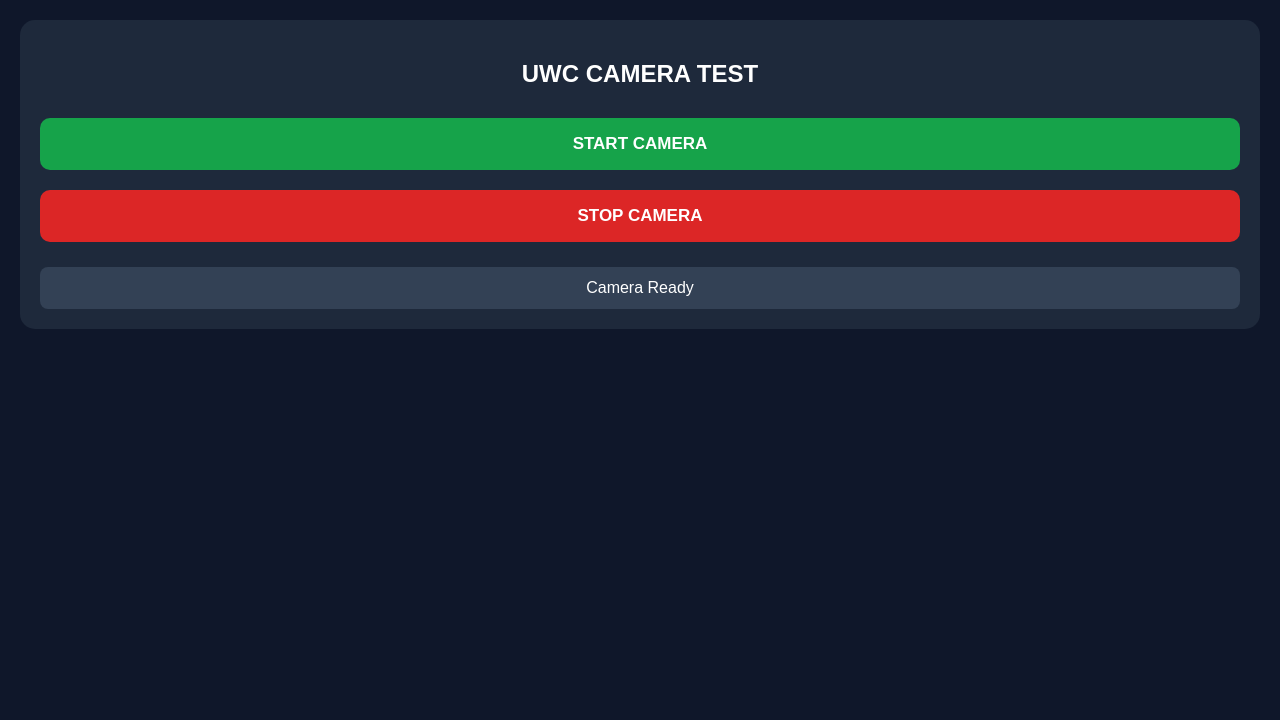
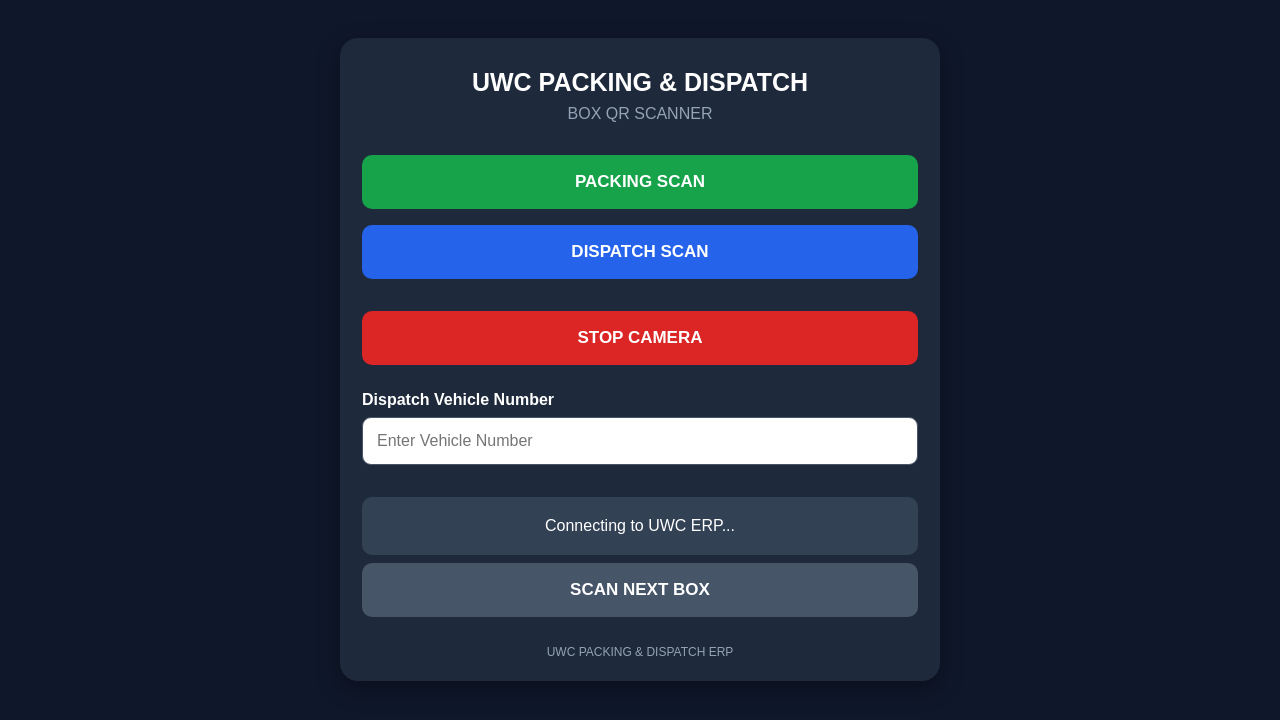
Before and after one commit to gauravgggoswami6-hub/uwc-scanner, a plain HTML site: page index.html in a window 1280 px wide. Drawn offline with Linux system fonts and the light colour scheme.

Commit message:
Update index.html

```diff
--- a/index.html
+++ b/index.html
@@ -2,92 +2,311 @@
 <!DOCTYPE html>
 <html>
 <head>
+  <meta charset="UTF-8">
   <meta name="viewport" content="width=device-width, initial-scale=1">
-  <title>UWC Scanner Test</title>
+  <title>UWC Packing & Dispatch Scanner</title>
   <script src="https://unpkg.com/html5-qrcode"></script>
+
   <style>
+    * { box-sizing: border-box; }
+
     body {
       margin: 0;
-      padding: 20px;
+      padding: 18px;
       background: #0f172a;
       color: white;
-      font-family: Arial;
+      font-family: Arial, sans-serif;
+    }
+
+    .container {
+      max-width: 600px;
+      margin: 20px auto;
+      background: #1e293b;
+      padding: 22px;
+      border-radius: 18px;
+      box-shadow: 0 8px 25px #0005;
+    }
+
+    h1 {
       text-align: center;
+      font-size: 25px;
+      margin: 8px 0;
     }
-    .card {
-      background: #1e293b;
-      padding: 20px;
-      border-radius: 15px;
+
+    .subtitle {
+      text-align: center;
+      color: #94a3b8;
+      margin-bottom: 24px;
     }
+
     button {
       width: 100%;
-      padding: 16px;
-      margin: 10px 0;
+      padding: 17px;
+      margin: 8px 0;
       border: 0;
       border-radius: 10px;
+      color: white;
       font-size: 17px;
       font-weight: bold;
-      color: white;
-      background: #16a34a;
+      cursor: pointer;
     }
+
+    button:disabled {
+      opacity: .5;
+      cursor: not-allowed;
+    }
+
+    .packing { background: #16a34a; }
+    .dispatch { background: #2563eb; }
+    .stop { background: #dc2626; }
+    .reset { background: #475569; }
+
+    input {
+      width: 100%;
+      padding: 14px;
+      border-radius: 9px;
+      border: 1px solid #475569;
+      font-size: 16px;
+      margin: 8px 0 14px;
+    }
+
     #reader {
       width: 100%;
-      margin-top: 15px;
+      margin-top: 16px;
+      overflow: hidden;
+      border-radius: 12px;
+      background: #fff;
     }
-    #status {
-      margin-top: 15px;
-      padding: 12px;
+
+    #result {
+      margin-top: 18px;
+      padding: 16px;
       background: #334155;
-      border-radius: 8px;
+      border-radius: 10px;
+      text-align: center;
+      white-space: pre-wrap;
+      line-height: 1.6;
+      overflow-wrap: anywhere;
+    }
+
+    .label {
+      display: block;
+      margin-top: 18px;
+      font-weight: bold;
+    }
+
+    .footer {
+      text-align: center;
+      color: #94a3b8;
+      font-size: 12px;
+      margin-top: 20px;
     }
   </style>
 </head>
+
 <body>
-  <div class="card">
-    <h2>UWC CAMERA TEST</h2>
-    <button onclick="startCamera()">START CAMERA</button>
-    <button onclick="stopCamera()" style="background:#dc2626">
+
+<div class="container">
+  <h1>UWC PACKING & DISPATCH</h1>
+  <div class="subtitle">BOX QR SCANNER</div>
+
+  <button class="packing" onclick="startScan('PACKING')">
+    PACKING SCAN
+  </button>
+
+  <button class="dispatch" onclick="startScan('DISPATCH')">
+    DISPATCH SCAN
+  </button>
+
+  <div id="reader"></div>
+
+  <button class="stop" onclick="stopScan()">
     STOP CAMERA
   </button>
-    <div id="reader"></div>
-    <div id="status">Camera Ready</div>
+
+  <label class="label">Dispatch Vehicle Number</label>
+  <input id="vehicleNo" placeholder="Enter Vehicle Number">
+
+  <div id="result">Connecting to UWC ERP...</div>
+
+  <button class="reset" onclick="resetScanner()">
+    SCAN NEXT BOX
+  </button>
+
+  <div class="footer">
+    UWC PACKING & DISPATCH ERP
+  </div>
 </div>
 
+<iframe
+  id="bridge"
+  src="https://script.google.com/macros/s/AKfycbxYAWxepPk5fkHWp0565Od5i1kPKDL1BeJWeKS-ZyUefoZbppViAsvIsQU-Mq8qb-iikQ/exec?bridge=1"
+  style="display:none"
+  aria-hidden="true">
+</iframe>
+
 <script>
+  const bridge = document.getElementById('bridge');
+  const resultBox = document.getElementById('result');
+
+  let bridgeReady = false;
   let scanner = null;
+  let scanMode = '';
+  let processing = false;
+  let requestNumber = 0;
 
-    async function startCamera() {
+  const pendingRequests = {};
+
+  window.addEventListener('message', function(event) {
+    if (event.source !== bridge.contentWindow) return;
+
+    const data = event.data || {};
+
+    if (data.type === 'UWC_BRIDGE_READY') {
+      bridgeReady = true;
+      resultBox.textContent = 'ERP CONNECTED - Ready to scan.';
+      return;
+    }
+
+    if (data.type === 'UWC_SCAN_RESULT') {
+      const callback = pendingRequests[data.requestId];
+      if (!callback) return;
+
+      delete pendingRequests[data.requestId];
+      callback(data.response);
+    }
+  });
+
+  function sendToERP(boxId, mode) {
+    if (!bridgeReady) {
+      resultBox.textContent =
+        'ERP Bridge connect nahi hua. Page reload karke try karein.';
+      processing = false;
+      return;
+    }
+
+    const requestId = 'UWC-' + (++requestNumber);
+
+    resultBox.textContent = 'Processing ' + boxId + '...';
+
+    pendingRequests[requestId] = function(response) {
+      if (response && response.success) {
+        resultBox.textContent =
+          'SUCCESS!\n\nBox: ' + response.boxId +
+          '\nStatus: ' + response.status +
+          '\n' + response.message;
+      } else {
+        resultBox.textContent =
+          'WARNING!\n\n' +
+          ((response && response.message) || 'Unknown error');
+      }
+
+      processing = false;
+    };
+
+    bridge.contentWindow.postMessage({
+      type: 'UWC_SCAN',
+      requestId: requestId,
+      boxId: boxId,
+      scanType: mode,
+      vehicleNo: document.getElementById('vehicleNo').value
+    }, '*');
+  }
+
+  async function startScan(mode) {
+    if (processing) return;
+
+    if (!window.isSecureContext || !navigator.mediaDevices) {
+      resultBox.textContent =
+        'Camera requires a secure HTTPS browser.';
+      return;
+    }
+
+    if (typeof Html5Qrcode === 'undefined') {
+      resultBox.textContent =
+        'Scanner library load nahi hui. Internet check karein.';
+      return;
+    }
+
+    if (!bridgeReady) {
+      resultBox.textContent =
+        'ERP Bridge abhi connect ho raha hai. Thoda wait karein.';
+      return;
+    }
+
+    await stopScan();
+
+    scanMode = mode;
+    processing = false;
+
+    scanner = new Html5Qrcode('reader');
+
+    resultBox.textContent = mode + ' CAMERA STARTING...';
+
     try {
-        scanner = new Html5Qrcode("reader");
+      await scanner.start(
+        { facingMode: 'environment' },
+        {
+          fps: 10,
+          qrbox: { width: 240, height: 240 },
+          aspectRatio: 1
+        },
+        async function(decodedText) {
+          if (processing) return;
+          processing = true;
 
-        await scanner.start(
-          { facingMode: "environment" },
-          { fps: 10, qrbox: 230 },
-          function(decodedText) {
-            document.getElementById("status").textContent =
-              "QR DETECTED: " + decodedText;
-            stopCamera();
+          let boxId = '';
+
+          try {
+            const url = new URL(decodedText);
+            boxId = url.searchParams.get('box') || '';
+          } catch (error) {
+            boxId = decodedText.trim();
+          }
+
+          if (!/^BOX-[A-Z0-9-]+$/i.test(boxId)) {
+            resultBox.textContent = 'Invalid Box QR Code';
+            processing = false;
+            return;
+          }
+
+          await stopScan();
+          sendToERP(boxId, scanMode);
         }
       );
 
-        document.getElementById("status").textContent =
-          "CAMERA STARTED SUCCESSFULLY";
+      resultBox.textContent = mode + ' CAMERA READY - QR scan karein.';
 
     } catch (error) {
-        document.getElementById("status").textContent =
-          "ERROR: " + error;
+      processing = false;
+      resultBox.textContent =
+        'CAMERA ERROR: ' + (error.message || String(error));
     }
   }
 
-    async function stopCamera() {
-      if (scanner) {
+  async function stopScan() {
+    if (!scanner) return;
+
+    const oldScanner = scanner;
+    scanner = null;
+
     try {
-          if (scanner.isScanning) await scanner.stop();
-          scanner.clear();
-        } catch(e) {}
-        scanner = null;
+      if (oldScanner.isScanning) {
+        await oldScanner.stop();
+      }
+      oldScanner.clear();
+    } catch (error) {
+      console.log(error);
     }
   }
+
+  async function resetScanner() {
+    await stopScan();
+    processing = false;
+    resultBox.textContent =
+      bridgeReady ? 'Ready for next Box.' : 'Connecting to ERP...';
+  }
 </script>
+
 </body>
 </html>
```
Lines whose indentation alone changed are shown as unchanged.
